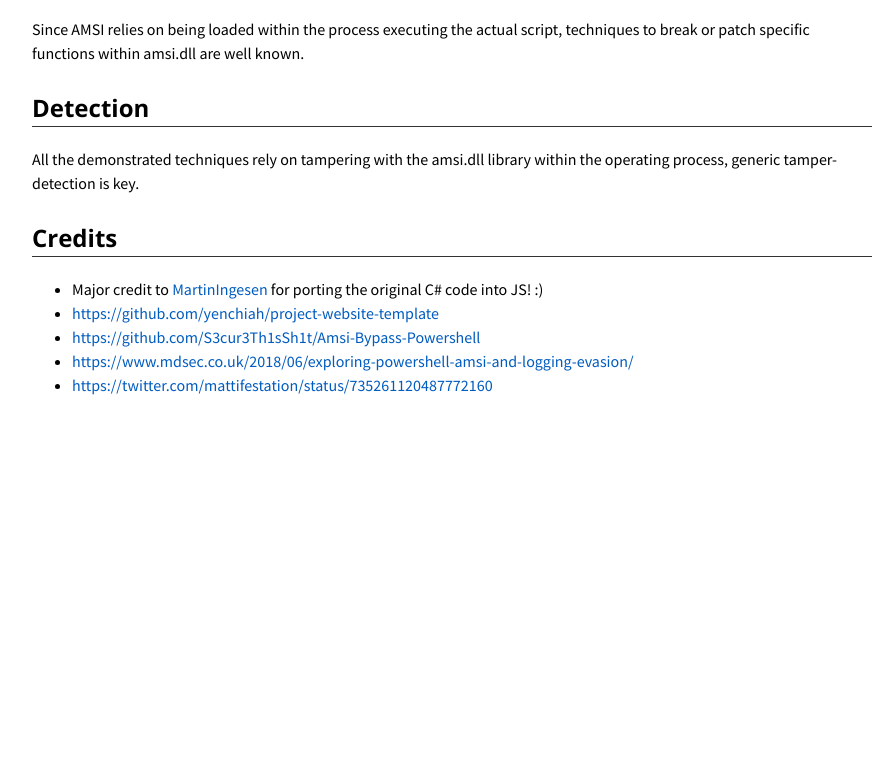
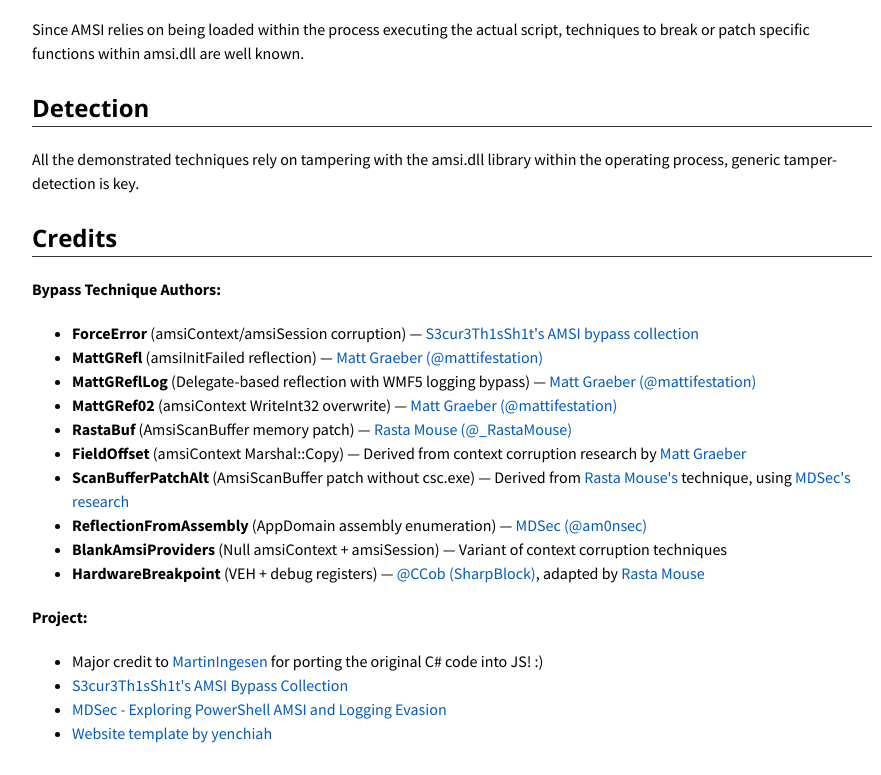
Before and after one commit to Flangvik/AMSI.fail, a website: page docs/index.html in a window 1280 px wide. Shown: the part 1066-1841 px from the top of the page, without its empty margins (188-1069 px from the left). Before the commit the page ends 1493 px from the top, so only its background shows below. Drawn offline with nearby package versions, Linux system fonts and the light colour scheme.

Commit message:
Update credits with per-technique attribution to original researchers

```diff
--- a/docs/index.html
+++ b/docs/index.html
@@ -99,12 +99,25 @@
 <h2 class="add-top-margin">Credits</h2>
 
 <hr>
+<p class="text"><b>Bypass Technique Authors:</b></p>
+<ul>
+	<li><b>ForceError</b> (amsiContext/amsiSession corruption) &mdash; <a href="https://github.com/S3cur3Th1sSh1t/Amsi-Bypass-Powershell">S3cur3Th1sSh1t's AMSI bypass collection</a></li>
+	<li><b>MattGRefl</b> (amsiInitFailed reflection) &mdash; <a href="https://twitter.com/mattifestation/status/735261120487772160">Matt Graeber (@mattifestation)</a></li>
+	<li><b>MattGReflLog</b> (Delegate-based reflection with WMF5 logging bypass) &mdash; <a href="https://twitter.com/mattifestation">Matt Graeber (@mattifestation)</a></li>
+	<li><b>MattGRef02</b> (amsiContext WriteInt32 overwrite) &mdash; <a href="https://twitter.com/mattifestation">Matt Graeber (@mattifestation)</a></li>
+	<li><b>RastaBuf</b> (AmsiScanBuffer memory patch) &mdash; <a href="https://rastamouse.me/memory-patching-amsi-bypass/">Rasta Mouse (@_RastaMouse)</a></li>
+	<li><b>FieldOffset</b> (amsiContext Marshal::Copy) &mdash; Derived from context corruption research by <a href="https://twitter.com/mattifestation">Matt Graeber</a></li>
+	<li><b>ScanBufferPatchAlt</b> (AmsiScanBuffer patch without csc.exe) &mdash; Derived from <a href="https://rastamouse.me/memory-patching-amsi-bypass/">Rasta Mouse's</a> technique, using <a href="https://www.mdsec.co.uk/2018/06/exploring-powershell-amsi-and-logging-evasion/">MDSec's research</a></li>
+	<li><b>ReflectionFromAssembly</b> (AppDomain assembly enumeration) &mdash; <a href="https://www.mdsec.co.uk/2018/06/exploring-powershell-amsi-and-logging-evasion/">MDSec (@am0nsec)</a></li>
+	<li><b>BlankAmsiProviders</b> (Null amsiContext + amsiSession) &mdash; Variant of context corruption techniques</li>
+	<li><b>HardwareBreakpoint</b> (VEH + debug registers) &mdash; <a href="https://github.com/CCob/SharpBlock">@CCob (SharpBlock)</a>, adapted by <a href="https://github.com/rasta-mouse">Rasta Mouse</a></li>
+</ul>
+<p class="text"><b>Project:</b></p>
 <ul>
 	<li>Major credit to <a href="https://github.com/MartinIngesen">MartinIngesen</a> for porting the original C# code into JS! :) </li>
-	<li><a href="https://github.com/yenchiah/project-website-template">https://github.com/yenchiah/project-website-template</a></li>
-	<li><a href="https://github.com/S3cur3Th1sSh1t/Amsi-Bypass-Powershell">https://github.com/S3cur3Th1sSh1t/Amsi-Bypass-Powershell</a></li>
-	<li><a href="https://www.mdsec.co.uk/2018/06/exploring-powershell-amsi-and-logging-evasion/">https://www.mdsec.co.uk/2018/06/exploring-powershell-amsi-and-logging-evasion/</a></li>
-	<li><a href="https://twitter.com/mattifestation/status/735261120487772160">https://twitter.com/mattifestation/status/735261120487772160</a></li>
+	<li><a href="https://github.com/S3cur3Th1sSh1t/Amsi-Bypass-Powershell">S3cur3Th1sSh1t's AMSI Bypass Collection</a></li>
+	<li><a href="https://www.mdsec.co.uk/2018/06/exploring-powershell-amsi-and-logging-evasion/">MDSec - Exploring PowerShell AMSI and Logging Evasion</a></li>
+	<li><a href="https://github.com/yenchiah/project-website-template">Website template by yenchiah</a></li>
 </ul>
 </div>
 </div>
```
